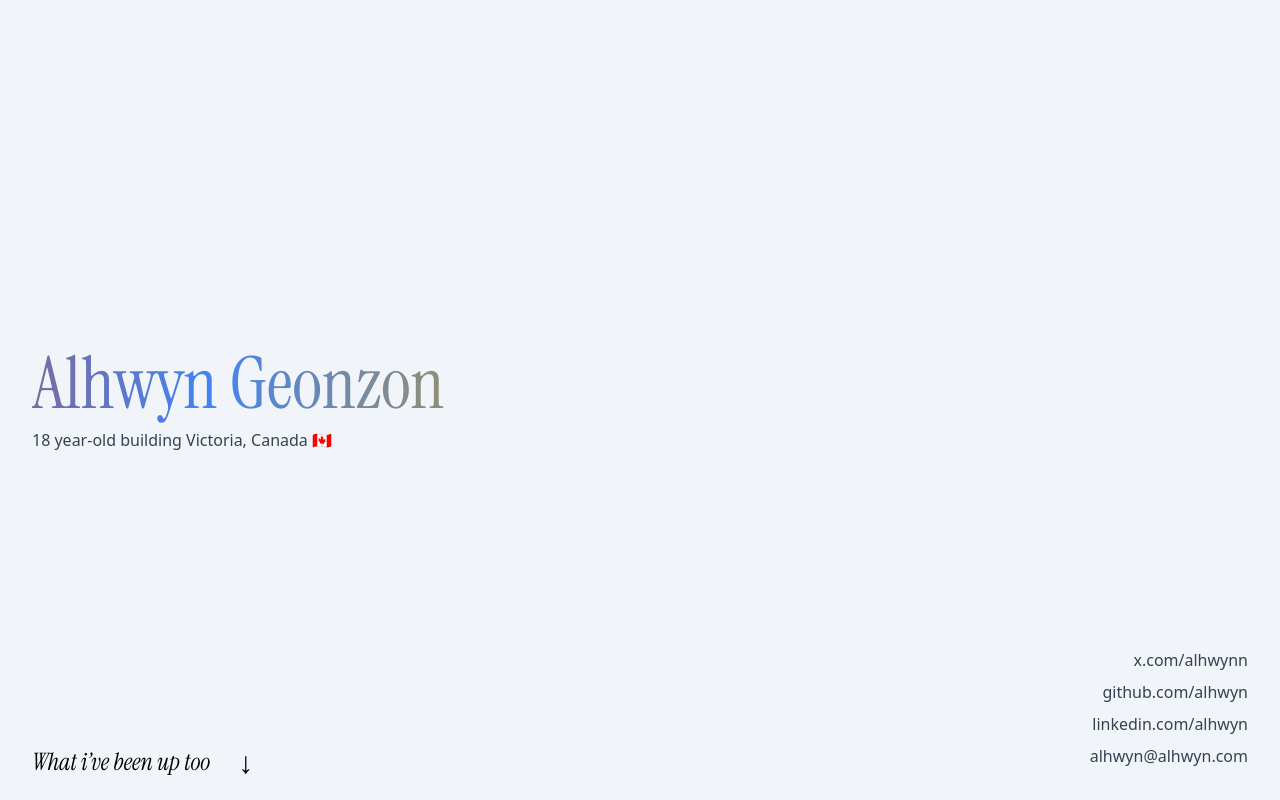
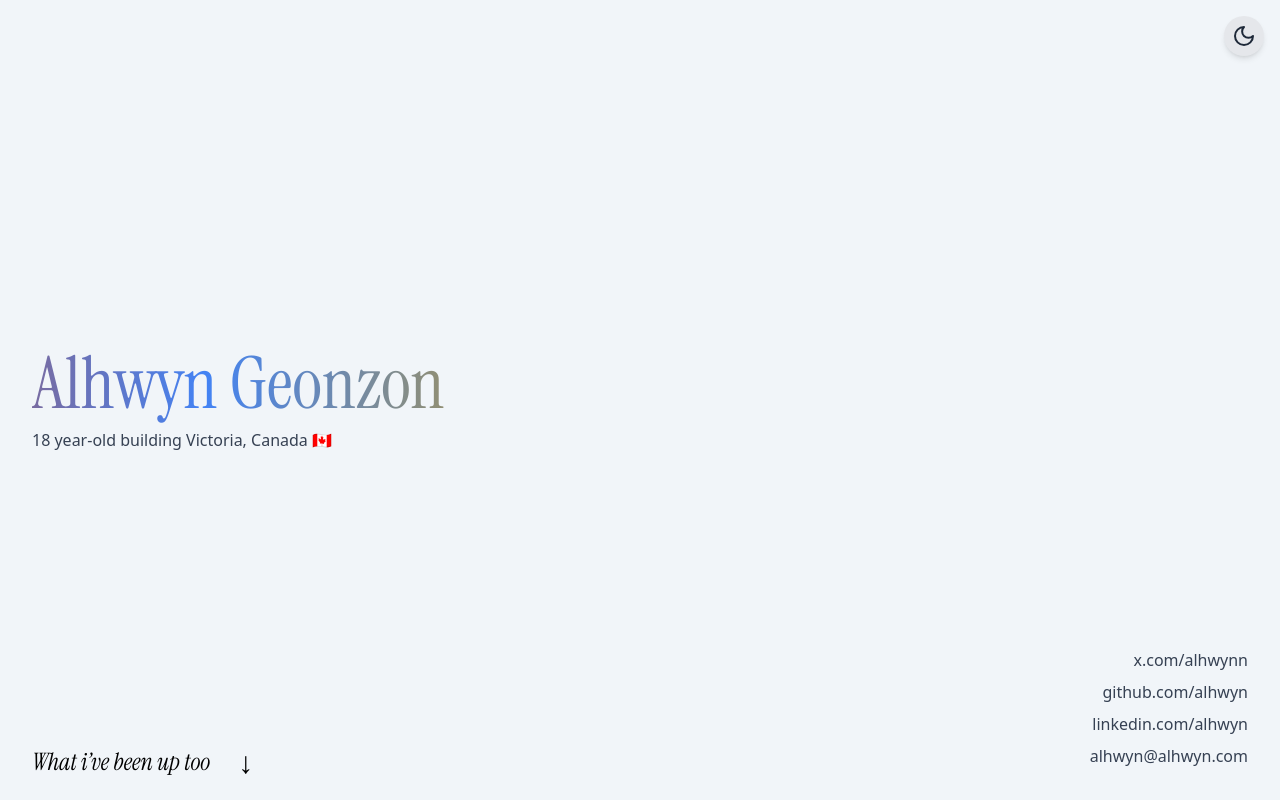
Before and after one commit to Alhwyn/portfolio, a Next.js app: page / in a window 1280 px wide. Shown: the top 800 px of the page. Built offline with nearby package versions, Linux system fonts and the light colour scheme.

Commit message:
fixed the overide issue

```diff
--- a/app/page.tsx
+++ b/app/page.tsx
@@ -87,14 +87,14 @@ export default function Home() {
     >
 
       {/* Theme toggle button in the top-right corner */}
-      <div className="absolute top-0 right-4">
+      <div className="fixed top-4 right-4 z-50">
         <button
           onClick={toggleTheme}
           aria-label="Toggle light/dark mode"
-          className="p-2 rounded-full bg-gray-200 dark:bg-neutral-400 hover:scale-110 transition"
+          className="p-2 rounded-full bg-gray-200 dark:bg-neutral-700 hover:bg-gray-300 dark:hover:bg-neutral-600 hover:scale-110 transition-all shadow-md"
         >
           {theme === "dark" ? (
-            <Sun className="w-6 h-6 text-stone-100" />
+            <Sun className="w-6 h-6 text-yellow-300" />
           ) : (
             <Moon className="w-6 h-6 text-gray-800" />
           )}
--- a/components/HackathonList.tsx
+++ b/components/HackathonList.tsx
@@ -19,7 +19,7 @@ export function HackathonTimeline({ projects }: HackathonTimelineProps) {
       openItem={openProject}
       onItemClick={setOpenProject}
       onClose={() => setOpenProject(null)}
-      backgroundClassName="bg-slate-50 dark:bg-neutral-900 dark:text-neutral-400"
+      backgroundClassName="bg-slate-100 dark:bg-neutral-900 dark:text-neutral-400"
       entryIconSize={128}
       entryIconClassName="w-32 h-32 rounded-lg object-contain flex-shrink-0"
       headerIconSize={160}
--- a/components/timeline/SlidingPanel.tsx
+++ b/components/timeline/SlidingPanel.tsx
@@ -31,7 +31,7 @@ export function SlidingPanel({
           animate={{ x: 0, opacity: 1, scale: 1 }}
           exit={{ x: 40, opacity: 0, scale: 0.96 }}
           transition={{ type: 'spring', stiffness: 300, damping: 30 }}
-          className={`fixed inset-y-0 right-0 w-full sm:w-1/2 ${backgroundClassName} shadow-md`}
+          className={`fixed inset-y-0 right-0 w-full sm:w-1/2 ${backgroundClassName} shadow-md z-50`}
         >
           <header className="flex justify-between items-center p-6 gap-r-6">
             <div className="flex items-center gap-4">
@@ -56,7 +56,7 @@ export function SlidingPanel({
               ✕
             </button>
           </header>
-          <div className="p-6 overflow-y-auto h-[calc(100%-4rem)]">
+          <div className="p-6 overflow-y-auto h-[calc(100%-4rem)] relative z-10">
             {children}
           </div>
         </motion.article>
```
